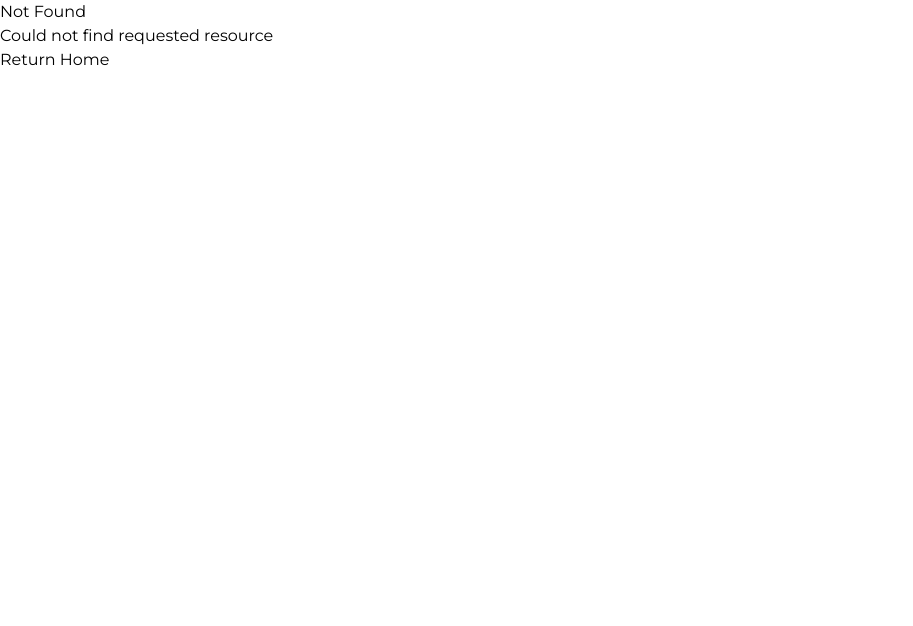
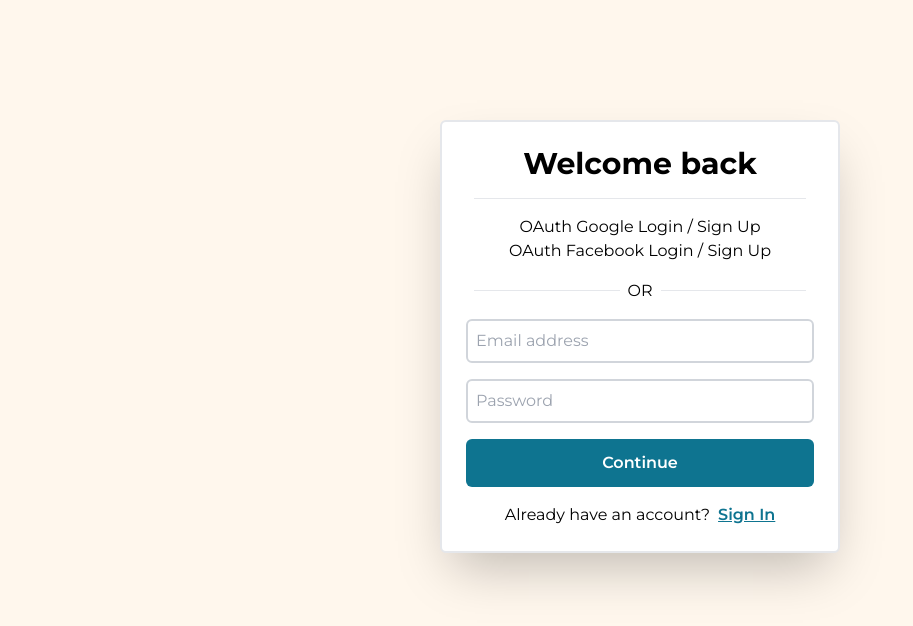
Before and after one commit to Anbui0115/Hackathon-project, a Next.js app in the folder frontend/: page /signup in a window 1280 px wide. Before the commit this address had no page. Shown: the top 626 px of the page, without its empty margins (0-913 px from the left). Built offline with nearby package versions, Linux system fonts and the light colour scheme.

Commit message:
Login / Sign Up Page Done CSS Cleaned Up

```diff
--- /dev/null
+++ b/frontend/app/login/page.jsx
@@ -0,0 +1,54 @@
+import Link from "next/link"
+
+const Login = () => {
+  return (
+    <div className="w-full h-screen bg-orange-50 flex items-center justify-center">
+
+      <div className="z-20 border-2 bg-white p-6 rounded-md w-[400px] text-center mb-32 shadow-2xl ">
+        <div>
+          <span className="text-3xl font-bold">Welcome back</span>
+          <hr className="mx-2 my-4" />
+
+          <div>OAuth Google Login / Sign Up</div>
+          <div>OAuth Facebook Login / Sign Up</div>
+
+
+          <div className="flex items-center justify-center mt-4 mb-4">
+            <hr className="flex-1 mx-2" />
+            <span> OR </span>
+            <hr className="flex-1 mx-2" />
+          </div>
+
+
+          <form className="flex flex-col gap-4" action="">
+            <input
+              type="email"
+              placeholder="Email address"
+              className="border-2 p-2 w-full rounded-md border-gray-300"
+            />
+
+            <input
+              type="password"
+              placeholder="Password"
+              className="border-2 p-2 w-full rounded-md border-gray-300"
+            />
+
+            <button type="submit" className="w-full p-3 bg-cyan-700 text-white rounded-md font-semibold hover:bg-gray-600 transition duration-700">
+              Continue
+            </button>
+
+            <div>
+              <span>Don't have an account?</span>
+              <Link href="/signup" className="ml-2 underline text-cyan-700 font-semibold">Sign Up</Link>
+            </div>
+
+          </form>
+
+        </div>
+      </div>
+
+    </div>
+  )
+}
+
+export default Login
--- a/frontend/app/page.jsx
+++ b/frontend/app/page.jsx
@@ -2,15 +2,16 @@ import Image from 'next/image'
 import NavBar from '@/components/NavBar'
 import Footer from '@/components/Footer'
 import Testimonial from '@/components/Testimonial'
+import ChatBot from '@/components/ChatBot'
 
 export default function Home() {
   return (
     <main className="">
       <NavBar />
       <Testimonial />
-      <div>
+
       <Footer/>
-      </div>
+      <ChatBot />
 
     </main>
   )
--- /dev/null
+++ b/frontend/app/signup/page.jsx
@@ -0,0 +1,54 @@
+import Link from "next/link";
+
+const SignUp = () => {
+  return (
+    <div className="w-full h-screen bg-orange-50 flex items-center justify-center">
+
+      <div className="z-20 border-2 bg-white p-6 rounded-md w-[400px] text-center mb-32 shadow-2xl ">
+        <div>
+          <span className="text-3xl font-bold">Welcome back</span>
+          <hr className="mx-2 my-4" />
+
+          <div>OAuth Google Login / Sign Up</div>
+          <div>OAuth Facebook Login / Sign Up</div>
+
+
+          <div className="flex items-center justify-center mt-4 mb-4">
+            <hr className="flex-1 mx-2" />
+            <span> OR </span>
+            <hr className="flex-1 mx-2" />
+          </div>
+
+
+          <form className="flex flex-col gap-4" action="">
+            <input
+              type="email"
+              placeholder="Email address"
+              className="border-2 p-2 w-full rounded-md border-gray-300"
+            />
+
+            <input
+              type="password"
+              placeholder="Password"
+              className="border-2 p-2 w-full rounded-md border-gray-300"
+            />
+
+            <button type="submit" className="w-full p-3 bg-cyan-700 text-white rounded-md font-semibold hover:bg-gray-600 transition duration-700">
+              Continue
+            </button>
+
+            <div>
+              <span>Already have an account?</span>
+              <Link href="/login" className="ml-2 underline text-cyan-700 font-semibold">Sign In</Link>
+            </div>
+
+          </form>
+
+        </div>
+      </div>
+
+    </div>
+  )
+}
+
+export default SignUp;
--- a/frontend/components/ChatBot.jsx
+++ b/frontend/components/ChatBot.jsx
@@ -1,22 +1,23 @@
 "use client";
-// "use server"
-import { OpenAIApi } from "openai";
-import { useState, useEffect } from "react";
-
-const openai = new OpenAIApi({
-  key: process.env.OPENAI_API_KEY
-})
 
 
+import { useState, useEffect } from "react";
+import Chat from '../public/chat.png';
+import Image from "next/image";
+
 const ChatBot = () => {
-  const [messages, setMessages] = useState([])
-  const [input, setInput] = useState("")
+  const [messages, setMessages] = useState([]);
+  const [input, setInput] = useState("");
 
   return (
-    <div>
-
+    <div className="bottom-16 right-16 z-20 fixed">
+      <Image
+        src={Chat}
+        height={60}
+        width={60}
+      />
     </div>
-  )
+  );
 }
 
-export default ChatBot
+export default ChatBot;
--- a/frontend/components/ContactUs.jsx
+++ b/frontend/components/ContactUs.jsx
@@ -1,10 +1,13 @@
 "use client"
+import { useState, useEffect } from "react"
 
 const ContactUs = ({toggleModal, setToggleModal}) => {
 
   const handleCloseModal = () => {
     setToggleModal(false)
   }
+
+
 
   return (
     <div onClick={(e) => e.stopPropagation()} className="z-10 absolute left-[30%] top-[15%] h-[auto] bg-white w-[40%] p-10 border-2 rounded-md shadow-2xl">
@@ -48,6 +51,19 @@ const ContactUs = ({toggleModal, setToggleModal}) => {
           ></textarea>
         </label>
 
+        <div className='py-6 flex gap-4 justify-center'>
+          <button
+            className="bg-orange-500 hover:bg-gray-600 text-white rounded-md p-2 transition duration-700"
+            type="submit"
+          >
+            Submit
+          </button>
+
+          <button className="bg-orange-500 text-white rounded-md p-2 hover:bg-gray-600 transition duration-700">
+            Cancel
+          </button>
+        </div>
+
       </form>
     </div>
   )
--- a/frontend/components/Footer.jsx
+++ b/frontend/components/Footer.jsx
@@ -18,7 +18,7 @@ const columnStyle = {
 
 
 const pageStyle = {
-  minHeight: '100vh',  // Ensure the page height covers the viewport.
+  minHeight: 'auto',  // Ensure the page height covers the viewport.
   display: 'flex',
   flexDirection: 'column',
 };
--- a/frontend/components/NavBar.jsx
+++ b/frontend/components/NavBar.jsx
@@ -13,11 +13,11 @@ import ContactUs from "./ContactUs";
 const NavBar = () => {
   const [toggleAbout, setToggleAbout] = useState(false);
   const [toggleModal, setToggleModal] = useState(false);
-
+  const [toggleMenu, setToggleMenu] = useState(false);
 
   return (
 
-    <div className="bg-orange-100 h-28 flex items-center justify-between px-8 ">
+    <div className={`bg-orange-100 h-28 flex items-center justify-between px-8 m-0 p-0 sticky top-0 z-50`}>
       {/* Logo / Dance Studio Title */}
       <div className="text-xl font-bold">Priyada Arts Dance Studio</div>
 
@@ -47,7 +47,7 @@ const NavBar = () => {
             toggleAbout && (
               <div
                 onMouseLeave={() => setToggleAbout(false)}
-                className="absolute top-full mt-2 w-[240px] rounded-md shadow-lg bg-white"
+                className="absolute z-10 top-full  mt-2 w-[210px] rounded-md shadow-lg bg-white"
               >
                 <div className="px-6 py-4 rounded-md bg-white flex flex-col gap-2">
                   <Link
@@ -79,13 +79,30 @@ const NavBar = () => {
               <ContactUs toggleModal={toggleModal} setToggleModal={setToggleModal} />
             )
           }
-
         </nav>
 
+        {/* Login / Sign Up */}
+        <nav onMouseEnter={() => setToggleMenu(true)} onClick={() => setToggleMenu(!toggleMenu)} className="text-lg font-semibold flex gap-2 cursor-pointer">
+          <svg xmlns="http://www.w3.org/2000/svg" width="24" height="24" viewBox="0 0 24 24" fill="none" stroke="currentColor" stroke-width="2" stroke-linecap="round" stroke-linejoin="round" class="lucide lucide-user"><path d="M19 21v-2a4 4 0 0 0-4-4H9a4 4 0 0 0-4 4v2"/><circle cx="12" cy="7" r="4"/></svg>
+          <span>Login / Sign Up</span>
 
-        <nav className="text-lg font-semibold flex gap-2">
-          <svg xmlns="http://www.w3.org/2000/svg" width="24" height="24" viewBox="0 0 24 24" fill="none" stroke="currentColor" stroke-width="2" stroke-linecap="round" stroke-linejoin="round" class="lucide lucide-user"><path d="M19 21v-2a4 4 0 0 0-4-4H9a4 4 0 0 0-4 4v2"/><circle cx="12" cy="7" r="4"/></svg>
-          <Link href="/contact">Login / Sign Up</Link>{" "}
+          {/* Login / Sign Up Drop Down Menu */}
+          {
+            toggleMenu && (
+              <div
+                onMouseLeave={() => setToggleMenu(false)}
+                className="absolute z-10 top-16 mt-2 w-[240px] rounded-md shadow-lg bg-white"
+              >
+                <div className="px-6 py-4 rounded-md bg-white flex flex-col gap-2">
+                  <Link href="/signup" className="hover:text-orange-500">Sign Up</Link>
+                  <Link href="/login" className="hover:text-orange-500">Login</Link>
+                </div>
+              </div>
+            )
+          }
+
+          {/* State Management if Logged In  */}
+
         </nav>
       </div>
 
--- a/frontend/components/TestimonialCard.jsx
+++ b/frontend/components/TestimonialCard.jsx
@@ -1,4 +1,5 @@
 import React from 'react'
+import { motion } from 'framer-motion';
 
 // TestimonialCard.js
 const TestimonialCard = ({testimony, alignment}) => {
--- a/frontend/package.json
+++ b/frontend/package.json
@@ -9,6 +9,7 @@
     "lint": "next lint"
   },
   "dependencies": {
+    "framer-motion": "^10.16.4",
     "next": "13.5.5",
     "openai": "^4.12.4",
     "react": "^18",
--- a/frontend/tailwind.config.js
+++ b/frontend/tailwind.config.js
@@ -13,7 +13,7 @@ module.exports = {
           'conic-gradient(from 180deg at 50% 50%, var(--tw-gradient-stops))',
       },
       fontFamily: {
-        'mont': ['Montserrat', 'sans-serif']
+        'montserrat': ['Montserrat', 'sans-serif']
       }
     },
   },
```
Also changed, not shown: 1 other file (tests, documents, lock files or other folders).
